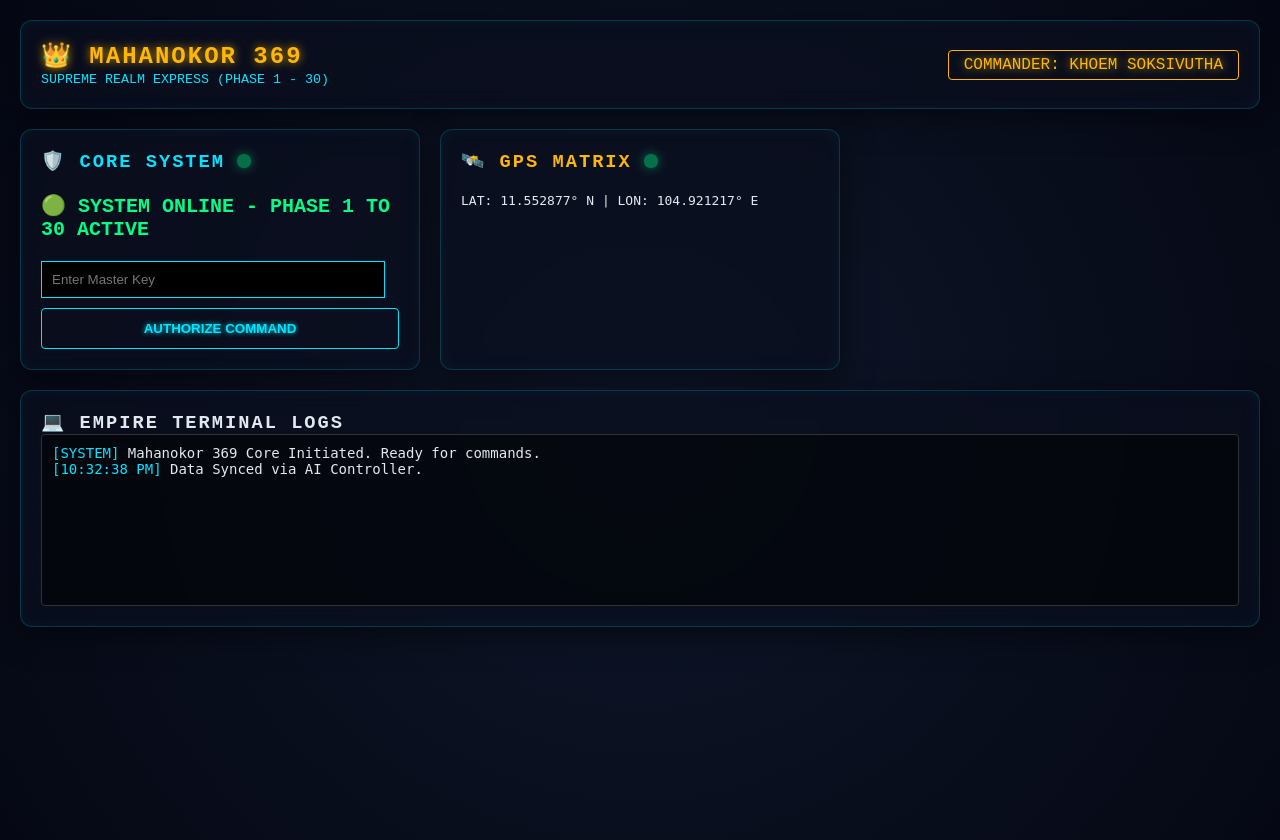
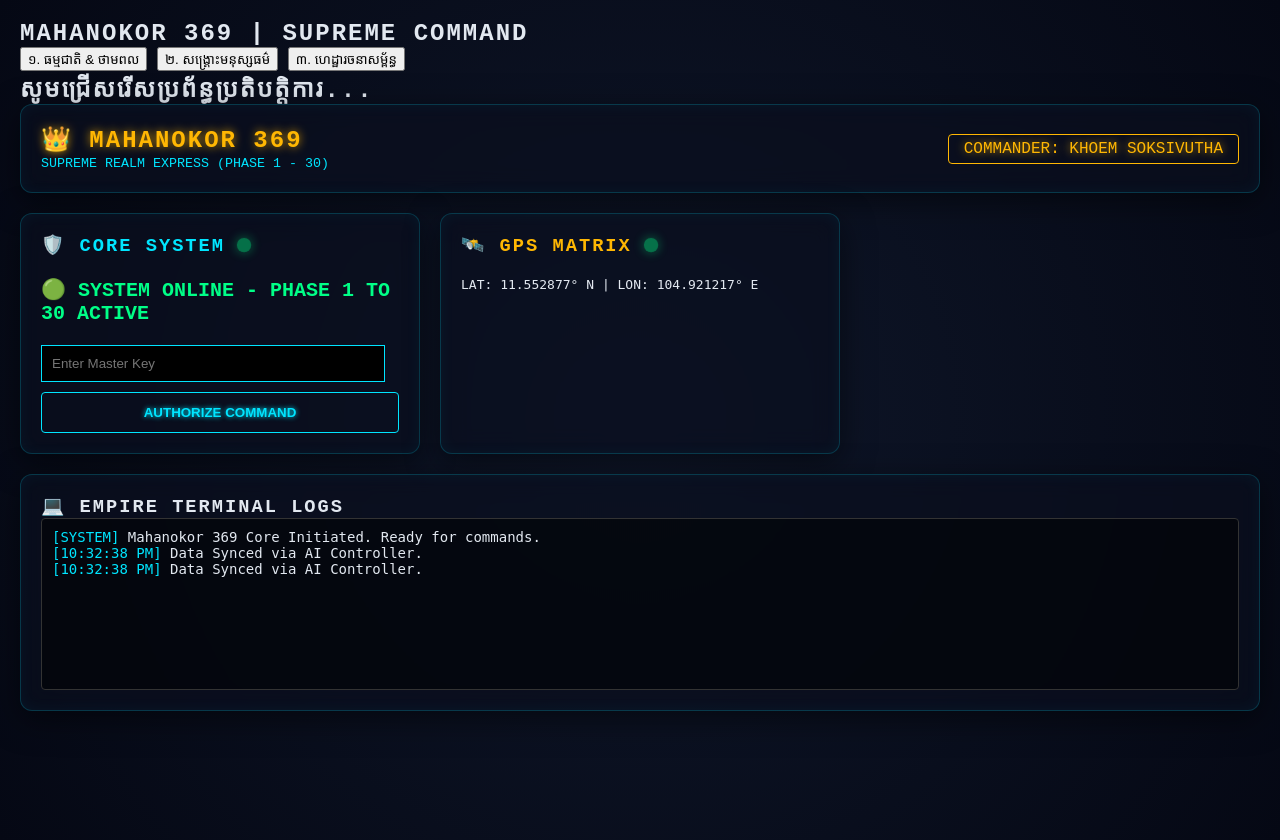
Before and after one commit to MAHANOKOR-369/MAHANOKOR-369, a Flask app: page / in a window 1280 px wide. Run offline with Flask 3, Linux system fonts and the light colour scheme.

Commit message:
Update dashboard.html

```diff
--- a/templates/dashboard.html
+++ b/templates/dashboard.html
@@ -1,6 +1,40 @@
 <!DOCTYPE html>
 <html lang="km">
 <head>
+    <meta charset="UTF-8">
+    <title>MAHANOKOR 369 - Supreme Command Dashboard</title>
+    <!-- ចងភ្ជាប់ CSS ទាំង ៤ ឯកសារដើម្បីសោភ័ណភាព -->
+    <link rel="stylesheet" href="../static/css/base.css">
+    <link rel="stylesheet" href="../static/css/style.css">
+    <link rel="stylesheet" href="../static/css/components.css">
+    <link rel="stylesheet" href="../static/css/animations.css">
+</head>
+</head>
+<body> <head>
+    <!-- របារបញ្ជាខាងលើ (Top Navigation) -->
+    <nav class="top-command-bar">
+        <h1>MAHANOKOR 369 | SUPREME COMMAND</h1>
+        <div class="menu-buttons">
+            <!-- ប៊ូតុងទាំង ៣ សម្រាប់ហៅប្លង់នីមួយៗមកបង្ហាញ -->
+            <button onclick="loadPanel('nature-panel')">១. ធម្មជាតិ & ថាមពល</button>
+            <button onclick="loadPanel('rescue-panel')">២. សង្គ្រោះមនុស្សធម៌</button>
+            <button onclick="loadPanel('infrastructure-panel')">៣. ហេដ្ឋារចនាសម្ព័ន្ធ</button>
+        </div>
+    </nav>
+
+    <!-- អេក្រង់យក្សកណ្តាលសម្រាប់បង្ហាញប្លង់មេ (Main Display Screen) -->
+    <main id="main-display-screen">
+        <!-- ទិន្នន័យពីប្លង់ទាំង ៣ នឹងត្រូវរុញមកបង្ហាញនៅទីនេះ -->
+        <h2 class="welcome-text">សូមជ្រើសរើសប្រព័ន្ធប្រតិបត្តិការ...</h2>
+    </main>
+
+    <!-- ចងភ្ជាប់ JS ទាំង ៣ ឯកសារដើម្បីឱ្យប្រព័ន្ធរស់រវើក -->
+    <script src="../static/js/main.js"></script>
+    <script src="../static/js/api_handler.js"></script>
+    <script src="../static/js/ui_controller.js"></script>
+</body>
+</html>
+
     <meta charset="UTF-8">
     <meta name="viewport" content="width=device-width, initial-scale=1.0">
     <title>MAHANOKOR 369 | COMMAND CENTER</title>
```
